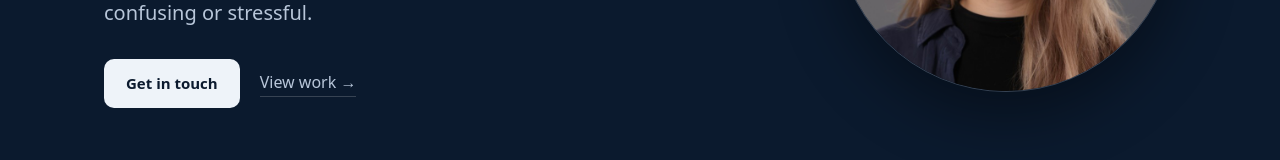
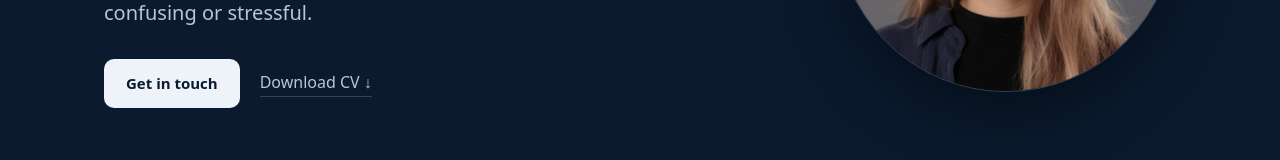
Before and after one commit to aartspiration/agi, a Next.js app: page / in a window 1280 px wide. Shown: the part 425-585 px from the top of the page. Built offline with nearby package versions, Linux system fonts and the light colour scheme.

Commit message:
Replace hero 'View work' link with CV download button

```diff
--- a/src/app/page.tsx
+++ b/src/app/page.tsx
@@ -105,10 +105,11 @@ export default function Home() {
                 Get in touch
               </a>
               <a
-                href="#work"
+                href="/Agrippina-Artemchuk-CV.pdf"
+                download
                 className="border-b border-hairline-strong pb-0.5 text-base font-medium text-ink-2 transition-colors hover:border-accent hover:text-accent"
               >
-                View work →
+                Download CV ↓
               </a>
             </div>
           </div>
```
Also changed, not shown: 1 other file (tests, documents, lock files or other folders).
